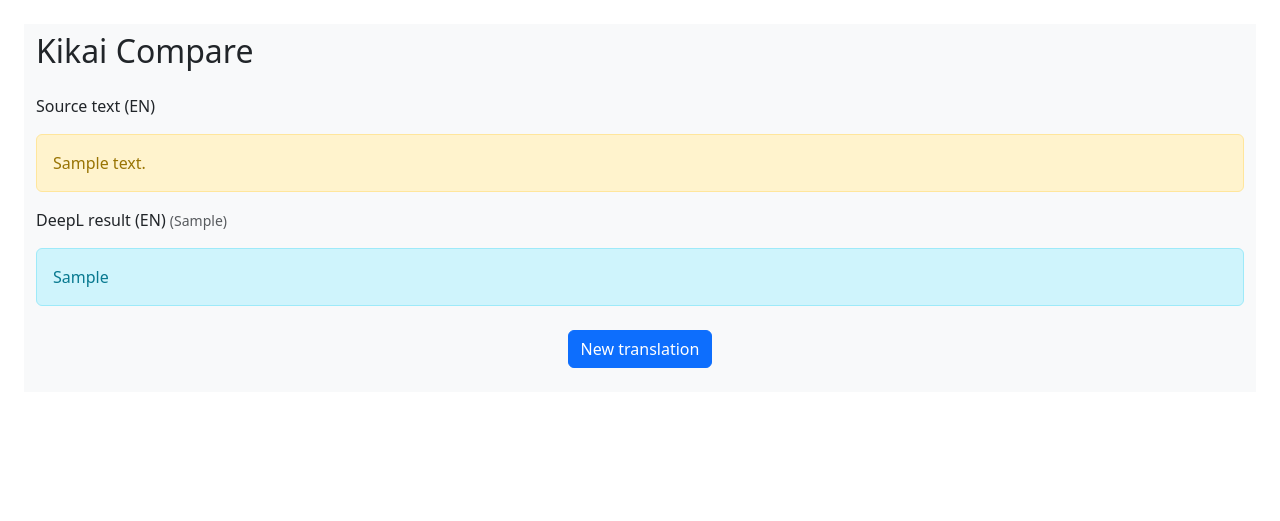
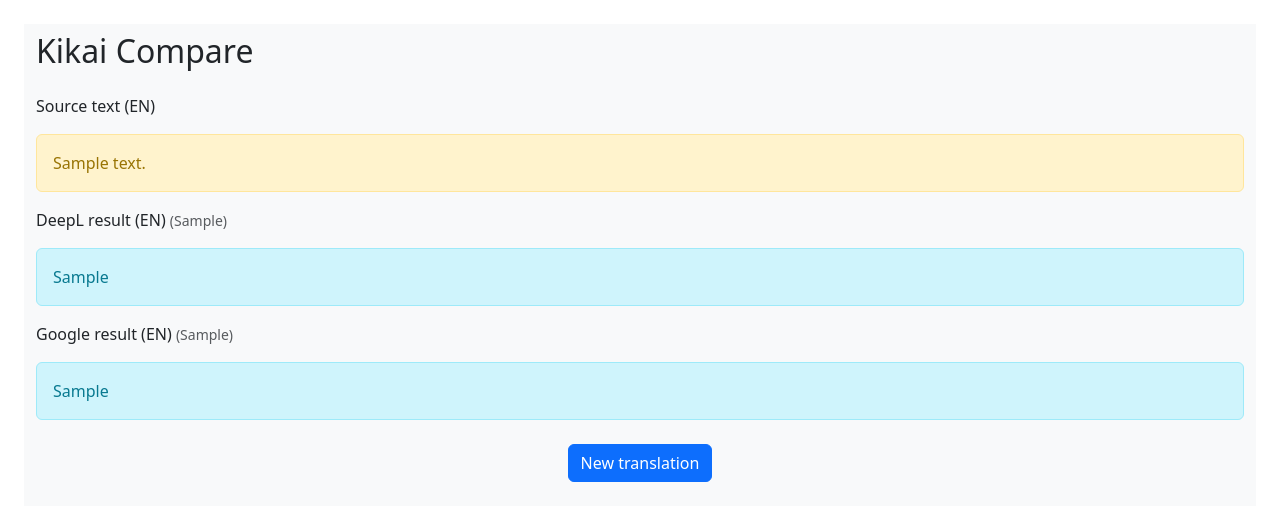
Before and after one commit to 4ka0/honyaku_assist, a Django app: template templates/output.html in a window 1280 px wide. Shown: the top 521 px of the page. Run offline with Django 4.2, Linux system fonts and the light colour scheme; the template is opened without the code that fills it: most values are stand-ins (such as "Sample title", 1, 10 or a date in 2020); parts of the project's set-up code (start-up, migrations or seed data) failed here and were passed over; some libraries are stand-ins or nearby versions.

Commit message:
Google translate setup

```diff
--- a/templates/output.html
+++ b/templates/output.html
@@ -14,6 +14,12 @@
         <div class="alert alert-info" role="alert">{{ deepl_result }}</div>
     </p>
 
+    <p class="mb-3">
+        Google result ({{ target_lang|upper }})
+        <span class="small text-muted">({{ google_usage }})</span>
+        <div class="alert alert-info" role="alert">{{ google_result }}</div>
+    </p>
+
     <div class="text-center my-4">
         <a href="{% url 'input_page' %}" class="btn btn-primary">New translation</a>
     </div>
```
Also changed, not shown: kikai_compare/views.py (+9 -0 lines).
